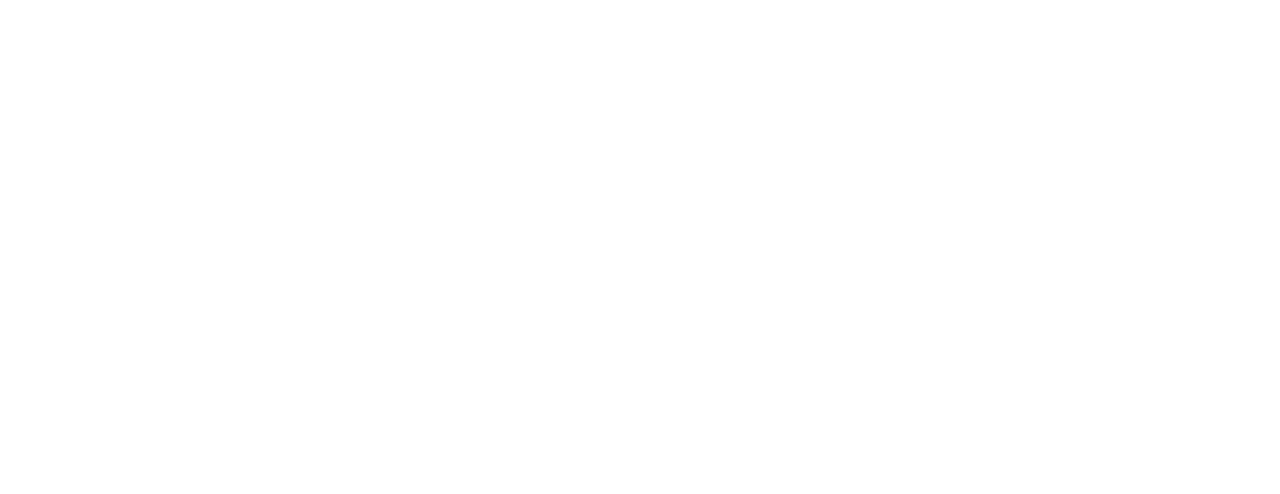
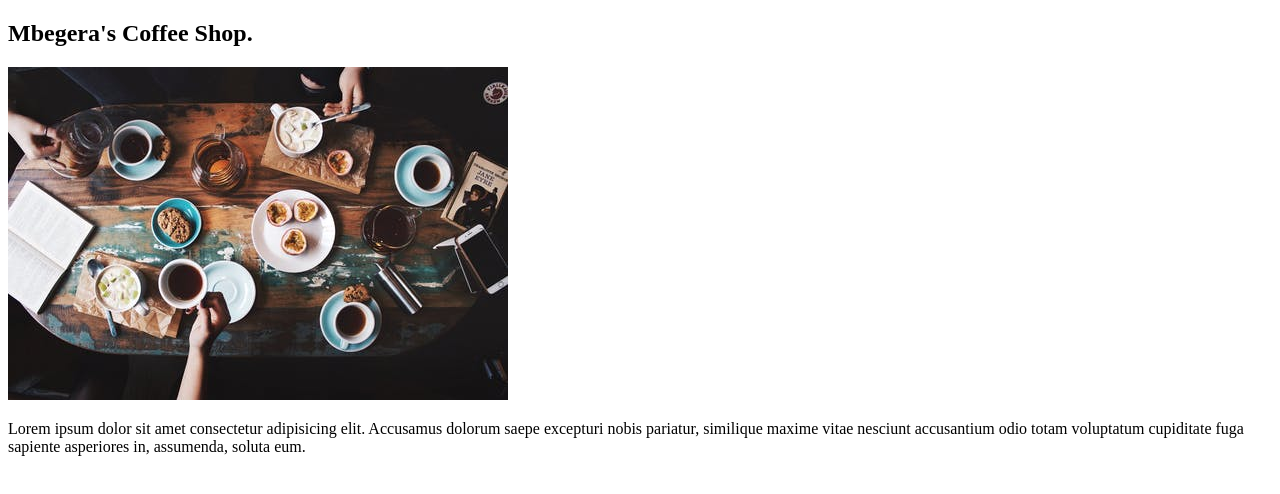
Before and after one commit to Leon-Mbegera/Restaurant, a website built with webpack: page dist/index.html in a window 1280 px wide. Built offline with nearby package versions, Linux system fonts and the light colour scheme.

Commit message:
Create a bare-bones homepage for a restaurant with images headline and description

```diff
--- a/dist/index.html
+++ b/dist/index.html
@@ -8,6 +8,9 @@
 </head>
 <body>
   <div id='content'>
+    <h2>Mbegera's Coffee Shop.</h2>
+    <img src='/assets/images/Coffee.jpeg'>
+    <p>Lorem ipsum dolor sit amet consectetur adipisicing elit. Accusamus dolorum saepe excepturi nobis pariatur, similique maxime vitae nesciunt accusantium odio totam voluptatum cupiditate fuga sapiente asperiores in, assumenda, soluta eum.</p>
   </div>
 
   <script src='main.js'></script>
```
Also changed, not shown: assets/images/Coffee.jpeg (added).
